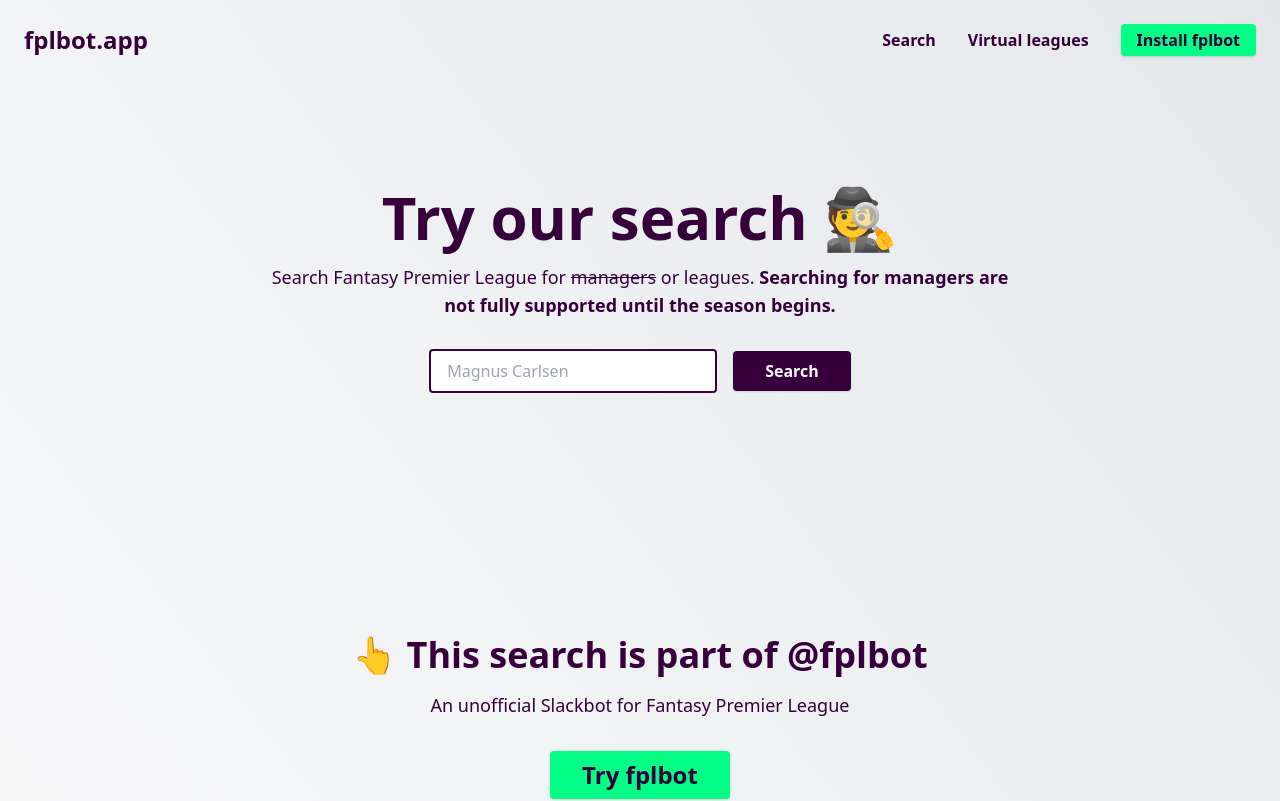
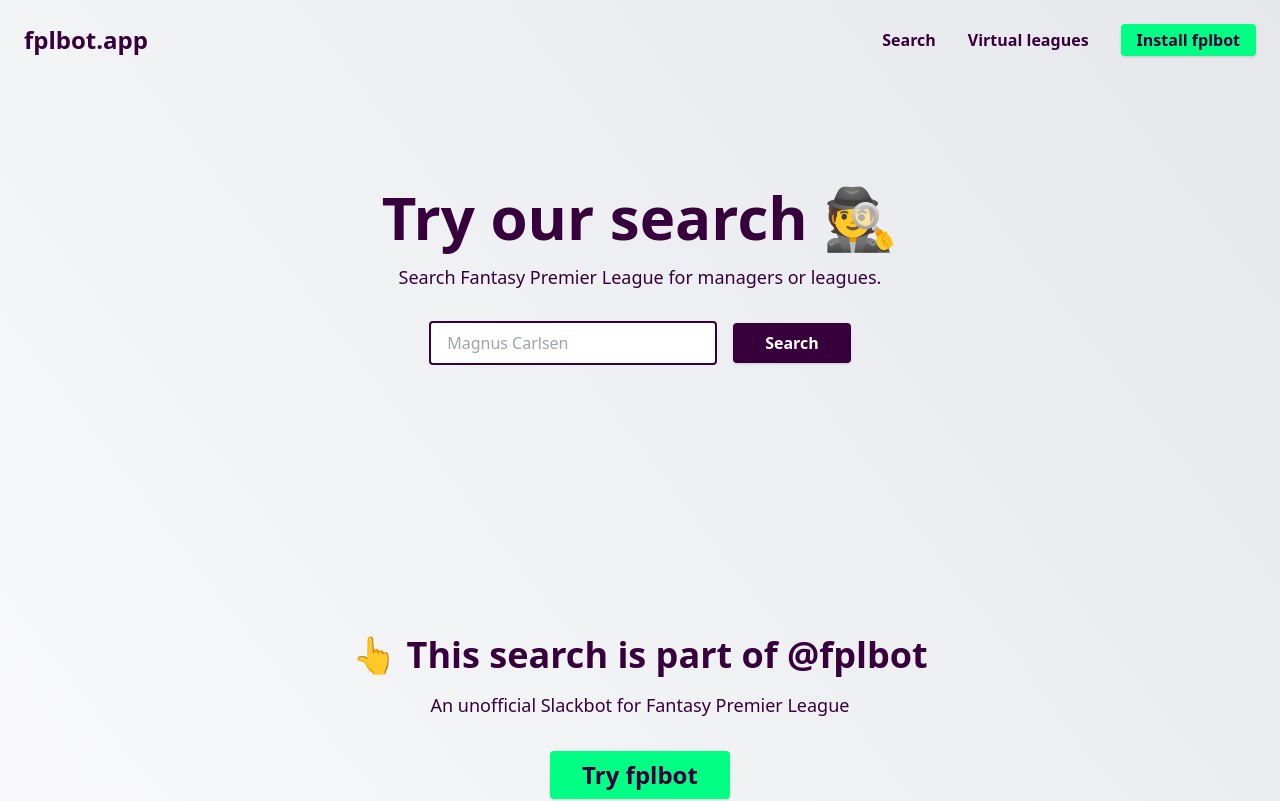
Before and after one commit to fplbot/frontend, a Next.js app: page / in a window 1280 px wide. Shown: the top 801 px of the page. Built offline with nearby package versions, Linux system fonts and the light colour scheme.

Commit message:
Remove message about degraded manger search (#70)

```diff
--- a/components/index/SearchBarSection.tsx
+++ b/components/index/SearchBarSection.tsx
@@ -18,7 +18,7 @@
           Try our search 🕵️
         </h1>
         <p className="text-lg text-center text-fpl-purple mt-4 mb-4">
-          Search Fantasy&nbsp;Premier&nbsp;League for <s>managers</s> or leagues. <strong>Searching for managers are not fully supported until the season begins.</strong>
+          Search Fantasy&nbsp;Premier&nbsp;League for managers or leagues.
         </p>
         <form className="search-bar" action="/search">
           <input
--- a/pages/index.tsx
+++ b/pages/index.tsx
@@ -15,7 +15,7 @@
         <title>Fantasy Premier League slackbot and search</title>
         <meta
           name="description"
-          content="Slackbot for Fantasy Premier League. Posts live gameweek updates, standings for the league you follow and more. Search for Fantasy Premier League managers. Search by name or team name, and find FPL players and celebrities."/>
+          content="Slackbot for Fantasy Premier League. Posts live gameweek updates, standings for the league you follow and more. Search for Fantasy Premier League managers or leagues. Search by name or team name, and find FPL players and celebrities."/>
       </Head>
       <Header />
       <Features />
--- a/pages/search.tsx
+++ b/pages/search.tsx
@@ -78,7 +78,7 @@
         <title>Fantasy Premier League Search</title>
         <meta
           name="description"
-          content="Search for Fantasy Premier League content. Search managers, teams or leagues."
+          content="Search for Fantasy Premier League content. Search for managers or leagues."
         />
       </Head>
       <SimpleHeader />
@@ -88,7 +88,7 @@
               Search FPL content
             </h1>
             <p className="text-md md:text-lg text-center text-fpl-purple">
-              Search for <s>managers</s> or leagues. <strong>Searching for managers are not fully supported until the season begins.</strong>
+              Search for managers or leagues.
             </p>
 
             <form className="mt-10" onSubmit={submitSearchValue}>
```
